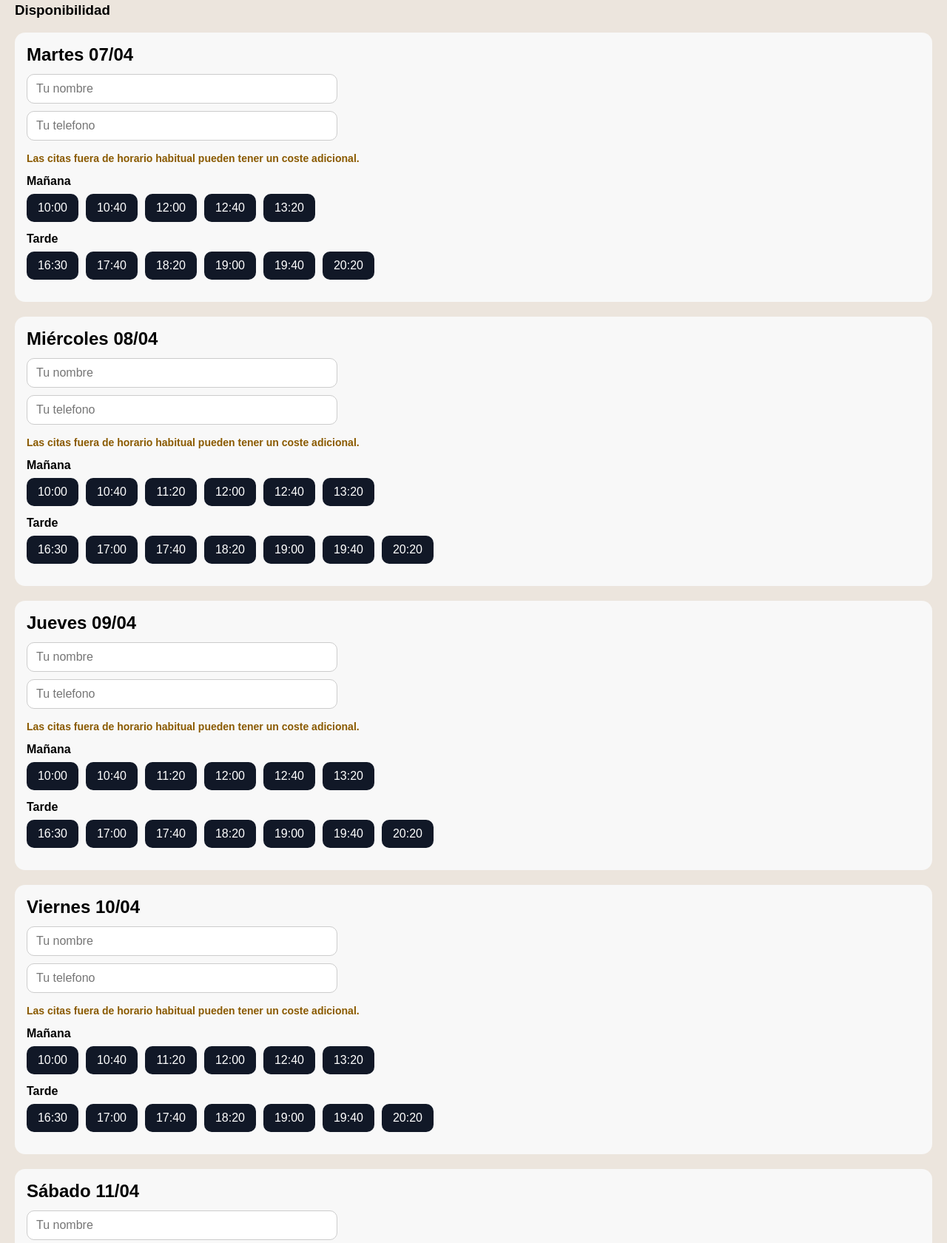
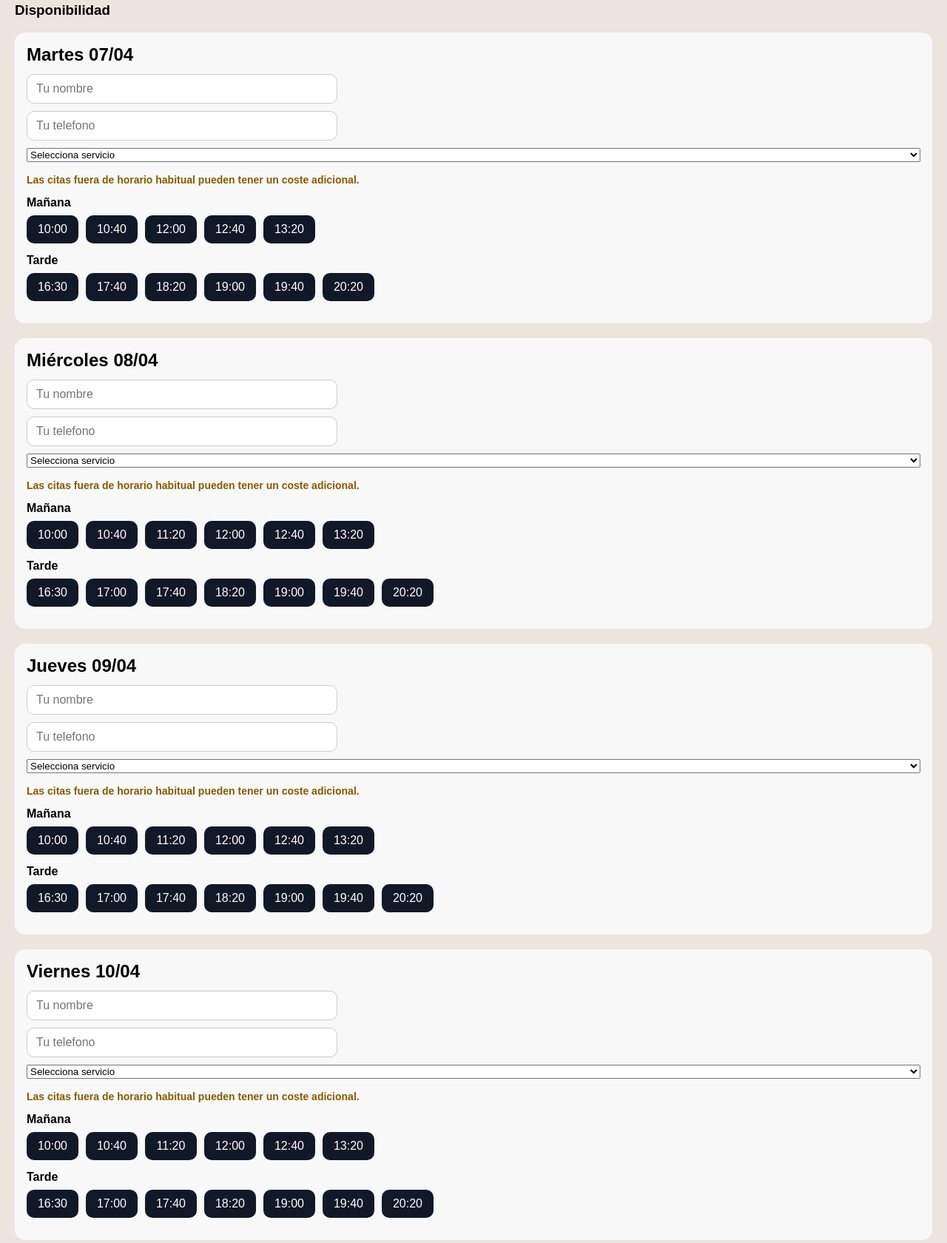
Before and after one commit to alainfourcart-dev/my_primer_programa, a Flask app: page / in a window 1280 px wide. Shown: the part 293-1973 px from the top of the page at 74% size. Run offline with Flask 3, Linux system fonts and the light colour scheme; data comes from the database, SQL or seed files in the repository; data that the repository does not hold is empty.

Commit message:
inc servicio

```diff
--- a/app.py
+++ b/app.py
@@ -143,6 +143,11 @@ def inicializar_db():
     except:
         pass
 
+    try:
+        cursor.execute("ALTER TABLE citas ADD COLUMN servicio TEXT")
+    except:
+        pass
+
     conexion.commit()
     conexion.close()
 
@@ -254,7 +259,7 @@ def hora_bloqueada_especial(fecha_str, hora):
 
     return resultado is not None
 
-def guardar_cita(fecha, hora, nombre, telefono):
+def guardar_cita(fecha, hora, nombre, telefono, servicio):
     conexion = sqlite3.connect(DB_PATH)
     cursor = conexion.cursor()
 
@@ -272,9 +277,9 @@ def guardar_cita(fecha, hora, nombre, telefono):
     print("CODIGO CANCELACION:", codigo_cancelacion)
 
     cursor.execute("""
-        INSERT INTO citas (dia, hora, nombre, telefono, codigo_cancelacion, estado)
-        VALUES (?, ?, ?, ?, ?, ?)
-        """, (fecha, hora, nombre, telefono, codigo_cancelacion, "pendiente"))
+        INSERT INTO citas (dia, hora, nombre, telefono, codigo_cancelacion, estado, servicio)
+        VALUES (?, ?, ?, ?, ?, ?, ?)
+        """, (fecha, hora, nombre, telefono, codigo_cancelacion, "pendiente", servicio))
 
     cursor.execute("""
         INSERT OR IGNORE INTO clientes (nombre, telefono)
@@ -288,6 +293,7 @@ def guardar_cita(fecha, hora, nombre, telefono):
 
     Cliente: {nombre}
     Teléfono: {telefono}
+    Servicio: {servicio}
     Fecha: {fecha}
     Hora: {hora}"""
 
@@ -623,8 +629,9 @@ def inicio():
             hora = request.form["hora"]
             nombre = request.form["nombre"]
             telefono = request.form["telefono"]
+            servicio = request.fomr["servicio"]
 
-            guardada = guardar_cita(dia, hora, nombre, telefono)
+            guardada = guardar_cita(dia, hora, nombre, telefono, servicio)
 
             tipo_respuesta = ""
 
--- a/templates/index.html
+++ b/templates/index.html
@@ -178,6 +178,16 @@
         <div class="campos-cita">
             <input type="text" name="nombre" placeholder="Tu nombre" required>
             <input type="text" name="telefono" placeholder="Tu telefono" required>
+
+            <select name="servicio" required>
+                <option value="">Selecciona servicio</option>
+                <option value="Corte + barba">Corte + barba</option>
+                <option value="Corte">Corte</option>
+                <option value="Corte niño">Corte niño (hasta 2 años)</option>
+                <option value="Barba">Barba</option>
+                <option value="Corte + mechas">Corte + mechas</option>
+                <option value="Corte + color">Corte + color</option>
+            </select>
         </div>
 
         <p class="aviso-extra">Las citas fuera de horario habitual pueden tener un coste adicional.</p>
```
